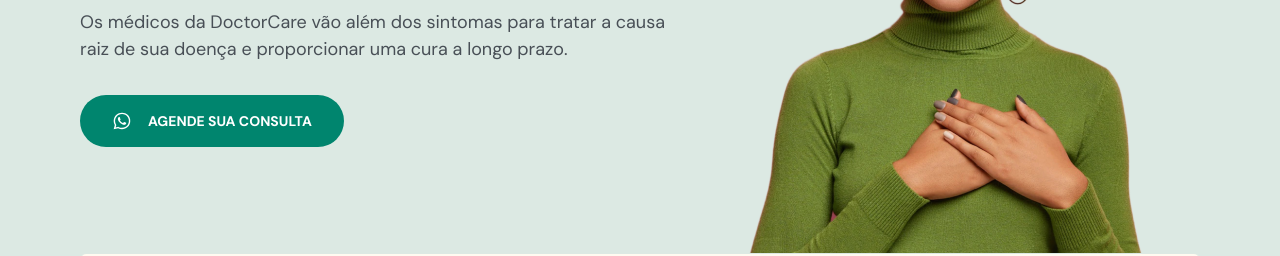
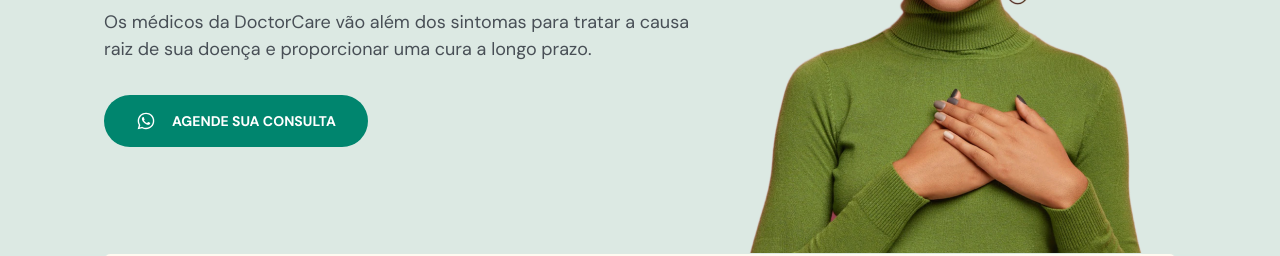
Before and after one commit to Jaguar727/nlw-doctorcare, a plain HTML site: page index.html in a window 1280 px wide. Shown: the part 366-622 px from the top of the page. Drawn offline with nearby package versions, Linux system fonts and the light colour scheme.

Commit message:
Pequenas correções de layout

```diff
--- a/style.css
+++ b/style.css
@@ -83,6 +83,7 @@ body {
   width: min(50rem, 100%);
   margin-inline: auto;
   position: relative;
+  padding-inline: 2.4rem;
 }
 
 ul {
```
Also changed, not shown: index.html (+1 -3 lines).
